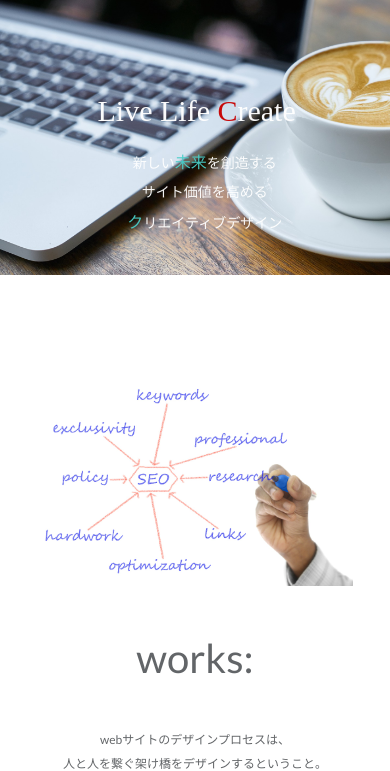
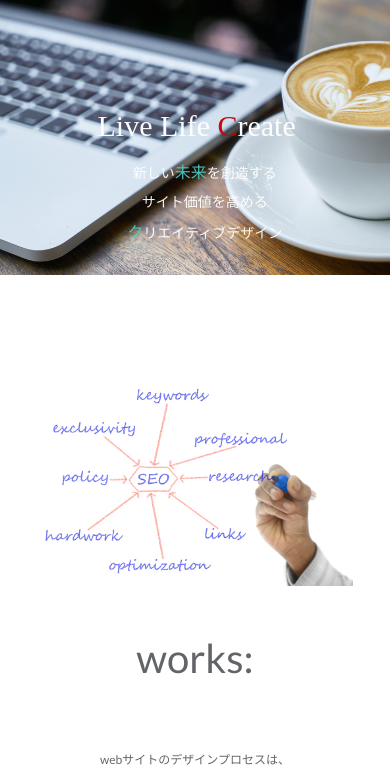
Before and after one commit to livelifecreate/landing_page, a plain HTML site: page index.html in a window 390 px wide. Shown: the part 75-846 px from the top of the page. Drawn offline with nearby package versions, Linux system fonts and the light colour scheme.

Commit message:
Update stylesheet.css

```diff
--- a/css/stylesheet.css
+++ b/css/stylesheet.css
@@ -386,6 +386,13 @@ h2 {
     width: 15px;
 }
 
+    h2 {
+    padding-top: 30px;
+}
+
+h3 {
+    padding-top: 50px;
+}
 
 .works-left {
     float: none;
```
